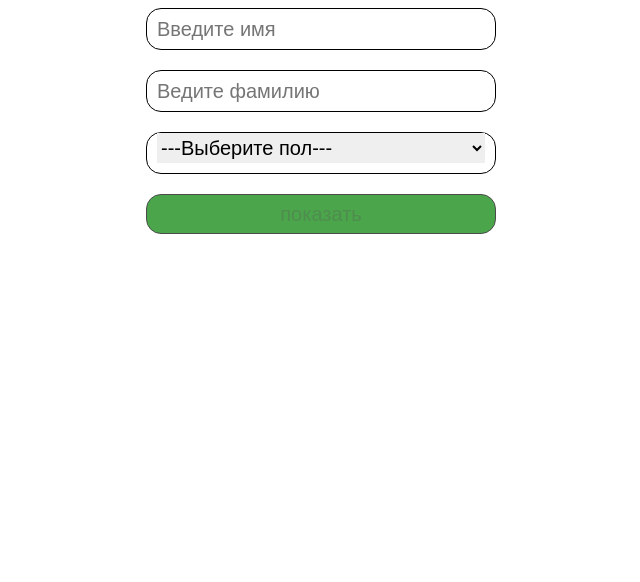
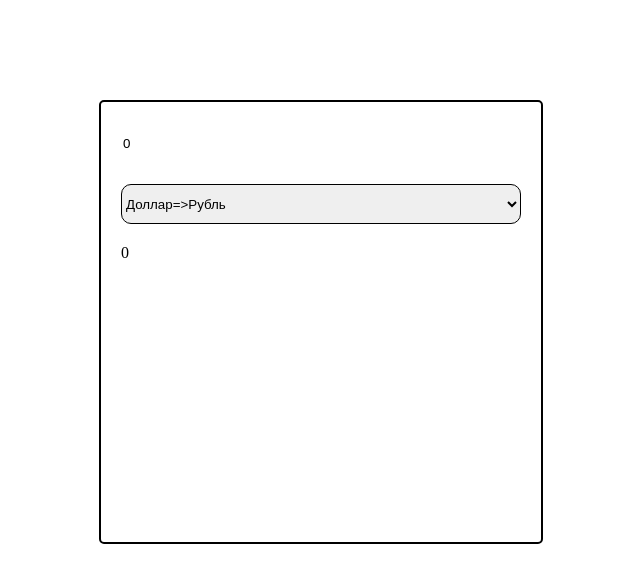
Before and after one commit to innamagkeeva/vue_start, a Vue app: page / in a window 1280 px wide. Shown: the top 582 px of the page, without its empty margins (319-959 px from the left). Built offline with nearby package versions, Linux system fonts and the light colour scheme.

Commit message:
не получается computed

```diff
--- a/src/App.vue
+++ b/src/App.vue
@@ -1,4 +1,4 @@
-<script setup lang="ts">
+<!-- <script setup lang="ts">
 import { ref, computed } from 'vue'
 
 type GenderBase = {
@@ -140,4 +140,94 @@ const buttonText = computed(() => (isShowed.value ? 'скрыть' : 'показ
   opacity: 70%;
   cursor: not-allowed;
 }
+</style> -->
+
+<script setup lang="ts">
+import { computed, ref } from 'vue'
+
+type CurrenciesSeparationValue = 'dollar-ruble' | 'ruble-dollar' | 'Euro-ruble' | 'ruble-Euro'
+type CurrenciesBase = {
+  value: CurrenciesSeparationValue
+  text: string
+}
+
+const currencies = ref<CurrenciesBase[]>([
+  { value: 'dollar-ruble', text: 'Доллар=>Рубль' },
+  { value: 'ruble-dollar', text: 'Рубль=>Доллар' },
+  { value: 'Euro-ruble', text: 'Евро=>Рубль' },
+  { value: 'ruble-Euro', text: 'Рубль=>Евро' },
+])
+
+let selectedCurrency = ref('dollar-ruble')
+const textInputDesired = ref(0)
+
+const calc = computed(() => {
+  if ((selectedCurrency.value = 'dollar-ruble')) {
+    return textInputDesired.value * 100
+  }
+  if ((selectedCurrency.value = 'ruble-dollar')) {
+    return textInputDesired.value * 10
+  }
+  if ((selectedCurrency.value = 'Euro-ruble')) {
+    return textInputDesired.value * 9
+  }
+  if ((selectedCurrency.value = 'ruble-Euro')) {
+    return textInputDesired.value * 90
+  }
+})
+</script>
+
+<template>
+  <div class="conversion">
+    <label class="conversion__label">
+      <input
+        class="conversion__input window"
+        type="number"
+        v-model="textInputDesired"
+      />
+    </label>
+    <select
+      class="conversion__select window"
+      name="currency"
+      v-model="selectedCurrency"
+    >
+      <option
+        v-for="currency in currencies"
+        :key="currency.value"
+        :value="currency.value"
+      >
+        {{ currency.text }}
+      </option>
+    </select>
+    <span class="conversion__span window"> {{ calc }}</span>
+  </div>
+</template>
+
+<style>
+.conversion {
+  width: 400px;
+  height: 400px;
+  margin: 0 auto;
+  display: flex;
+  flex-direction: column;
+  margin-top: 100px;
+  padding: 20px;
+  border: 2px solid black;
+  border-radius: 5px;
+}
+
+.window {
+  height: 40px;
+  margin-bottom: 20px;
+}
+
+.conversion__input {
+  border: none;
+  outline: 0;
+}
+
+.conversion__select {
+  border: 1px solid black;
+  border-radius: 10px;
+}
 </style>
```
